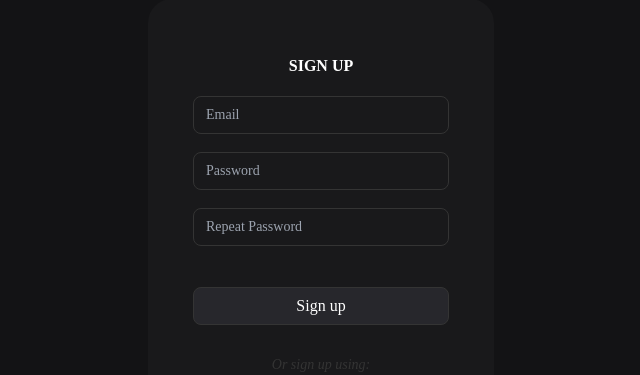
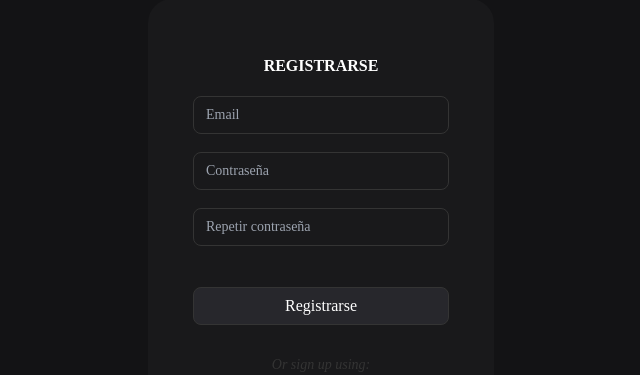
Before and after one commit to RoberthLoorDev/study-notes, a React app: page /sign-up in a window 1280 px wide. Shown: the part 131-506 px from the top of the page, without its empty margins (319-959 px from the left). Built offline with nearby package versions, Linux system fonts and the light colour scheme; no server answers; the HTML template or start-up script is replaced by a standard one.

Commit message:
create a button type component globally

```diff
--- a/src/features/auth/components/SIgnUpForm.jsx
+++ b/src/features/auth/components/SIgnUpForm.jsx
@@ -1,5 +1,6 @@
 import React from "react";
 import UseSignUp from "../hooks/UseSignUp";
+import ButtonComponent from "../../common/components/ButtonComponent";
 
 export default function SIgnUpForm() {
     const {
@@ -16,7 +17,7 @@ export default function SIgnUpForm() {
     return (
         <div className="w-[346px] h-[541px] bg-[#19191B] rounded-3xl text-white">
             <form onSubmit={handleSubmit} className="flex flex-col mx-[45px] justify-center h-full">
-                <span className="text-base font-bold text-center">SIGN UP</span>
+                <span className="text-base font-bold text-center">REGISTRARSE</span>
                 <div className="flex flex-col gap-[18px] mt-[18px]">
                     <input
                         value={email}
@@ -29,32 +30,31 @@ export default function SIgnUpForm() {
                         value={password}
                         onChange={(event) => setPassword(event.target.value)}
                         type="password"
-                        placeholder="Password"
+                        placeholder="Contraseña"
                         className="w-full h-[38px] bg-[#19191B] border-[1px] border-[#343434] rounded-lg indent-3 text-sm outline-none"
                     />
                     <input
                         value={confirmPassword}
                         onChange={(event) => setConfirmPassword(event.target.value)}
                         type="password"
-                        placeholder="Repeat Password"
+                        placeholder="Repetir contraseña"
                         className="w-full h-[38px] bg-[#19191B] border-[1px] border-[#343434] rounded-lg indent-3 text-sm outline-none"
                     />
                 </div>
-                <button
-                    type="submit"
-                    className=" w-full bg-[#27272C] border-[1px] border-[#343434] h-[38px] rounded-[8px] mt-[41px]"
-                >
-                    Sign up
-                </button>
+
+                <ButtonComponent title="Registrarse" type="submit" margin="41px 0 0 0" />
+
                 <span className="text-center mt-[30px] text-sm italic text-[#343434]">Or sign up using:</span>
 
-                <button
+                <ButtonComponent
                     type="button"
-                    className=" w-[143px] bg-[#27272C] border-[1px] border-[#343434] h-[38px] rounded-[8px] mt-[22px] text-[#717171] mx-auto"
+                    marginTop="22px"
+                    margin="22px auto 0px"
+                    title="Google"
+                    textType="secondary"
+                    width="143px"
                     onClick={handleSignInGoogle}
-                >
-                    Google
-                </button>
+                />
 
                 <span className="text-center mt-[30px] text-sm italic text-[#343434]">
                     You do have an account? <b>Sign in</b>
--- /dev/null
+++ b/src/features/common/components/ButtonComponent.jsx
@@ -0,0 +1,30 @@
+import React from "react";
+
+export default function ButtonComponent({
+    title = "Title",
+    width = "100%",
+    height = "38px",
+    margin,
+    type = "submit",
+    textType = "primary",
+    onClick,
+    fontWeight = 400,
+}) {
+    const buttonType = {
+        primary: "opacity-100",
+        secondary: "opacity-30",
+    };
+
+    const textStyleButton = buttonType[textType];
+
+    return (
+        <button
+            style={{ width, height, fontWeight, margin }}
+            type={`${type}`}
+            className={`rounded-[8px] bg-[#27272C] border-[1px] border-[#343434]`}
+            onClick={onClick}
+        >
+            <span className={`${textStyleButton}`}>{`${title}`}</span>
+        </button>
+    );
+}
```
